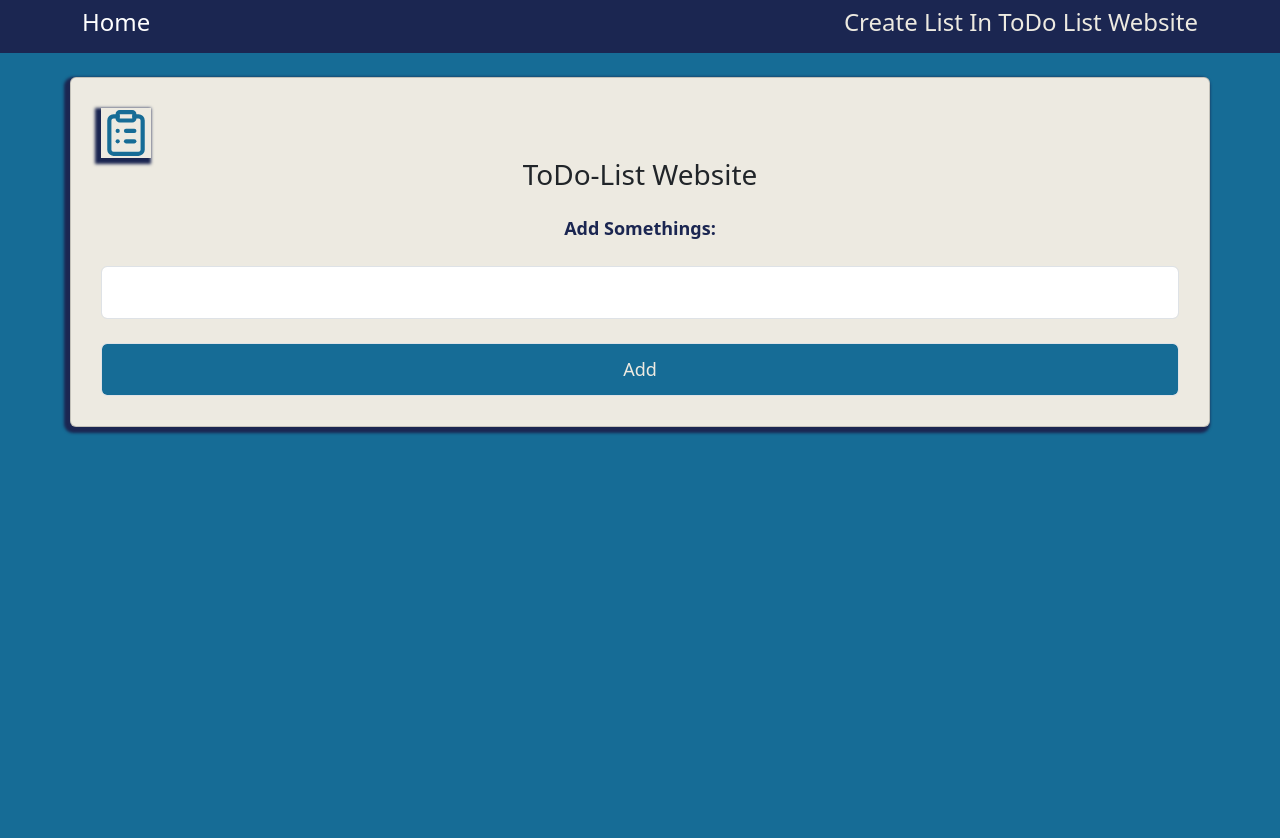
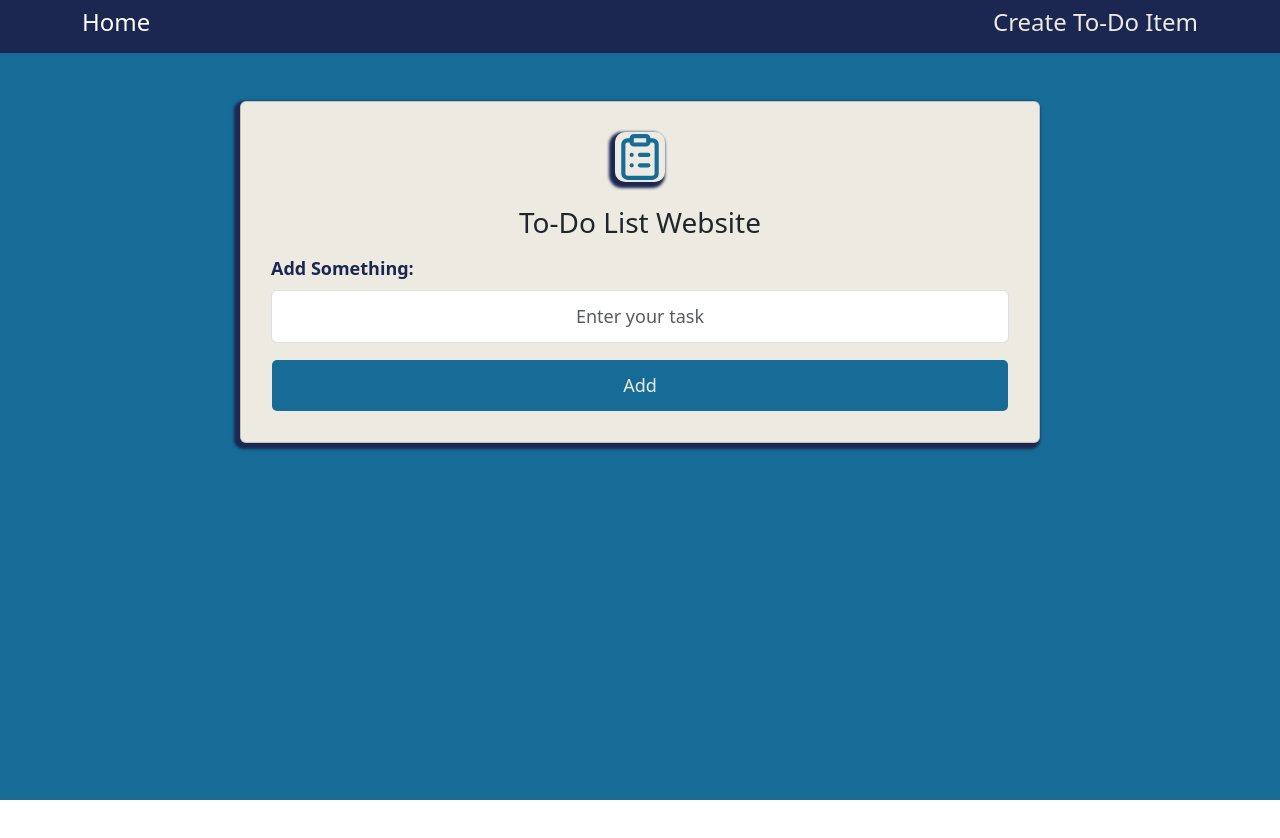
Before and after one commit to Abhishek-K-Vishvakarma/todolist_frontend-React-Vite-_UI_Project, a React (Vite) app: page /add in a window 1280 px wide. Shown: the top 838 px of the page. After the commit the page ends 800 px from the top, so only its background shows below. Built offline with nearby package versions, Linux system fonts and the light colour scheme; no server answers.

Commit message:
Changin TodoList create

```diff
--- a/src/components/Add_To_Do_List.jsx
+++ b/src/components/Add_To_Do_List.jsx
@@ -4,70 +4,132 @@ import { Link, useNavigate } from "react-router-dom";
 import Swal from "sweetalert2";
 import { LuClipboardList } from "react-icons/lu";
 import { useUser } from "./UserContext";
+
 const Add_To_Do_List = () => {
   const nameRef = useRef("");
   const [msg, setMsg] = useState("");
   const navigate = useNavigate();
   const { user } = useUser();
+
   const AddedName = async (e) => {
-    if (nameRef.current.value == "") {
-      setMsg("Please! fill input field");
-      setTimeout(() => {
-        setMsg("");
-      }, 1000);
+    e.preventDefault();
+    if (nameRef.current.value.trim() === "") {
+      setMsg("Please fill the input field!");
+      setTimeout(() => setMsg(""), 2000);
+      return;
     }
-    e.preventDefault();
     try {
-      const request = await fetch("https://todolist-backend-node-js-apis-project.onrender.com/api/postname", {
+      const request = await fetch(
+        "https://todolist-backend-node-js-apis-project.onrender.com/api/postname",
+        {
           method: "POST",
           headers: {
             "Content-Type": "application/json",
-          "Authorization": `Bearer ${user?.token}`
+            Authorization: `Bearer ${ user?.token }`,
           },
-        credentials: 'include',
-        body: JSON.stringify({ name: nameRef.current.value })
-      })
+          credentials: "include",
+          body: JSON.stringify({ name: nameRef.current.value }),
+        }
+      );
       const response = await request.json();
-      console.log(request)
-      if (request.ok == false){
+      console.log("Response:", response);
+
+      if (!request.ok) {
         Swal.fire({
-          title: response.message,
-          text: 'Please Try again!',
-          icon: 'error'
-         })
-      }else{
+          title: "Error!",
+          text: response.message || "Something went wrong!",
+          icon: "error",
+        });
+      } else {
         Swal.fire({
-          title: response.message,
-          text: 'Adding in the list Successfully!',
-          icon: 'success'
-        })
+          title: "Success!",
+          text: response.message || "Item added successfully!",
+          icon: "success",
+          timer: 2000,
+          showConfirmButton: false,
+        });
+        nameRef.current.value = "";
         navigate("/list");
       }
+    } catch (err) {
+      console.error("Internal Server Error:", err);
+      Swal.fire({
+        title: "Server Error!",
+        text: "Please try again later.",
+        icon: "error",
+      });
+    }
+  };
 
-    } catch (err) {
-      console.error("Internal Server error:", err);
-    }
-  }
-  console.log("user :", user);
   return (
-    <div style={{ backgroundColor: '#166c96', height: '56.96rem' }}>
-      <Navbar style={{ backgroundColor: '#1b2651', color: '#edeae1' }}>
-        <Container>
-          <h4><Link to="/" style={{ textDecoration: 'none', color: 'white' }}>Home</Link></h4>
-          <h4>Create List In ToDo List Website</h4>
+    <div style={{ backgroundColor: "#166c96", minHeight: "100vh" }}>
+      {/* Navbar */}
+      <Navbar style={{ backgroundColor: "#1b2651", color: "#edeae1" }}>
+        <Container className="d-flex justify-content-between">
+          <h4>
+            <Link to="/" style={{ textDecoration: "none", color: "white" }}>
+              Home
+            </Link>
+          </h4>
+          <h4>Create To-Do Item</h4>
         </Container>
       </Navbar>
-      <br />
-      <form onSubmit={AddedName} className="container card form-group" validate style={{padding: '30px', backgroundColor: '#edeae1', boxShadow: '-3px 3px 3px 3px #1b2651' }}>
-        <LuClipboardList style={{ fontSize: '50px', color: '#166c96', boxShadow: '-3px 3px 3px 3px #1b2651', cursor: 'pointer'}}/>
-        <h3 className="text-center">ToDo-List Website</h3>
-        <p className="text-danger text-center">{msg}</p>
-        <label htmlFor="name" className="text-center" style={{ color: '#1b2651', fontSize: '18px', fontWeight: 'bold' }}>Add Somethings:</label><br />
-        <input type="text" className="form-control" htmlFor="name" name="name" ref={nameRef} style={{ padding: '12px', textAlign: 'center', fontSize: '18px' }} /><br />
-        <button type="submit" className="form-control" style={{ backgroundColor: '#166c96', color: '#edeae1', padding: '12px', fontSize: '18px' }}>Add</button>
+
+      {/* Form */}
+      <div
+        className="container card mt-5"
+        style={{
+          padding: "30px",
+          backgroundColor: "#edeae1",
+          boxShadow: "-3px 3px 3px 3px #1b2651",
+          maxWidth: "800px",
+        }}
+      >
+        <form onSubmit={AddedName}>
+          <div className="text-center mb-4">
+            <LuClipboardList
+              style={{
+                fontSize: "50px",
+                color: "#166c96",
+                boxShadow: "-3px 3px 3px 3px #1b2651",
+                borderRadius: "10px",
+              }}
+            />
+          </div>
+          <h3 className="text-center mb-3">To-Do List Website</h3>
+          {msg && <p className="text-danger text-center">{msg}</p>}
+
+          <label
+            htmlFor="name"
+            className="form-label fw-bold"
+            style={{ color: "#1b2651", fontSize: "18px" }}
+          >
+            Add Something:
+          </label>
+          <input
+            type="text"
+            id="name"
+            className="form-control text-center mb-3"
+            ref={nameRef}
+            placeholder="Enter your task"
+            style={{ padding: "12px", fontSize: "18px" }}
+          />
+          <button
+            type="submit"
+            className="form-control btn"
+            style={{
+              backgroundColor: "#166c96",
+              color: "#edeae1",
+              padding: "12px",
+              fontSize: "18px",
+            }}
+          >
+            Add
+          </button>
         </form>
       </div>
-  )
-}
+    </div>
+  );
+};
 
 export default Add_To_Do_List;
```
Lines whose indentation alone changed are shown as unchanged.
